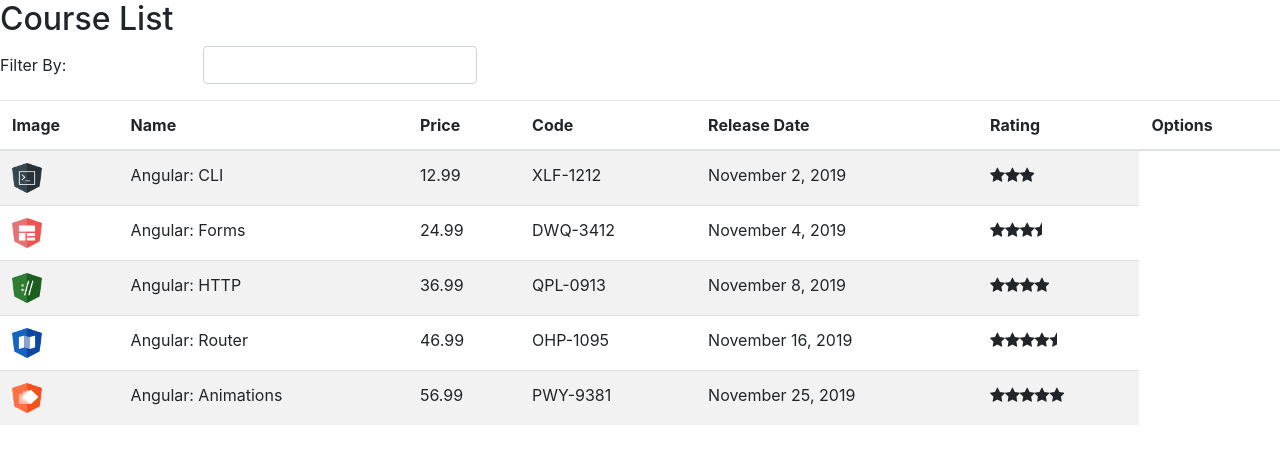
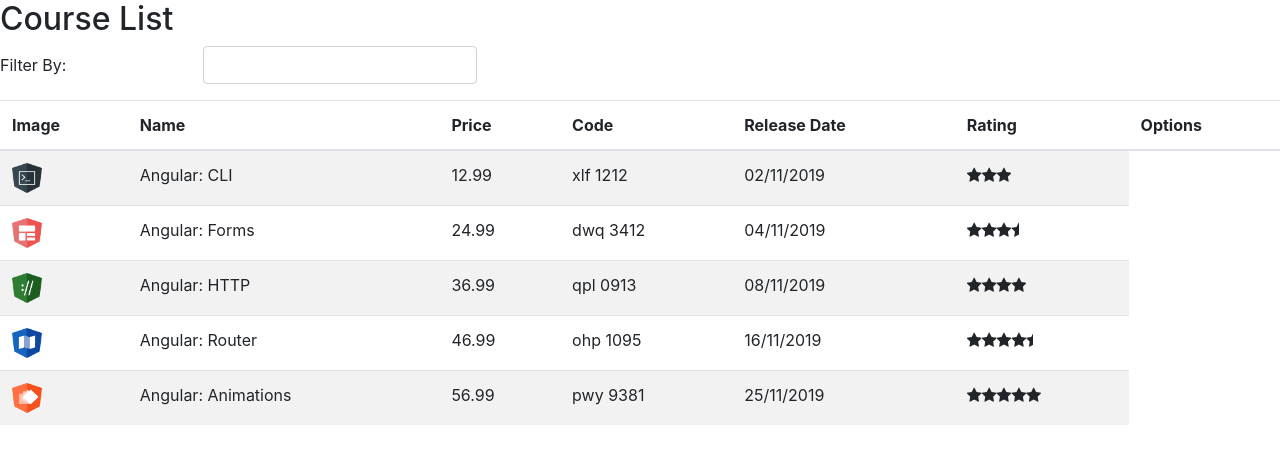
Before and after one commit to otaviov/course-manager, an Angular app in the folder course-manager/: page / in a window 1280 px wide. Shown: the top 464 px of the page. Built offline with nearby package versions, Linux system fonts and the light colour scheme.

Commit message:
exemplo pipe

```diff
--- a/course-manager/src/app/app.module.ts
+++ b/course-manager/src/app/app.module.ts
@@ -5,12 +5,14 @@ import { BrowserModule } from '@angular/platform-browser';
 import { AppComponent } from './app.component';
 import { CourseListComponent } from './curses/course.list.componet';
 import { StarComponent } from './curses/star/star.component';
+import { ReplacePipe } from './pipe/replace.pipe';
 
 @NgModule({
   declarations: [
     AppComponent,
     CourseListComponent,
-    StarComponent
+    StarComponent,
+    ReplacePipe
   ],
   imports: [
     BrowserModule, FormsModule
--- a/course-manager/src/app/curses/course.list.componet.html
+++ b/course-manager/src/app/curses/course.list.componet.html
@@ -26,8 +26,8 @@
             <td><img [src]="course.imageUrl" width="30" height="30"></td>
             <td>{{ course.name }}</td>
             <td>{{ course.price }}</td>
-            <td>{{ course.code }}</td>
-            <td>{{ course.releaseDate }}</td>
+            <td>{{ course.code | lowercase | replace: '-': ' ' }}</td>
+            <td>{{ course.releaseDate | date: 'dd/MM/yyyy'}}</td>
             <td>
                 <app-star [rating] = "course.rating"></app-star>
             </td>
--- /dev/null
+++ b/course-manager/src/app/pipe/replace.pipe.ts
@@ -0,0 +1,13 @@
+import { PipeTransform } from "@angular/core";
+import { Pipe } from "@angular/core";
+
+@Pipe({
+    name: 'replace'
+})
+export class ReplacePipe implements PipeTransform{
+
+    transform(value: string, char: string, valueToReplace: string){
+        return value.replace(char, valueToReplace)
+
+    }
+}
```
